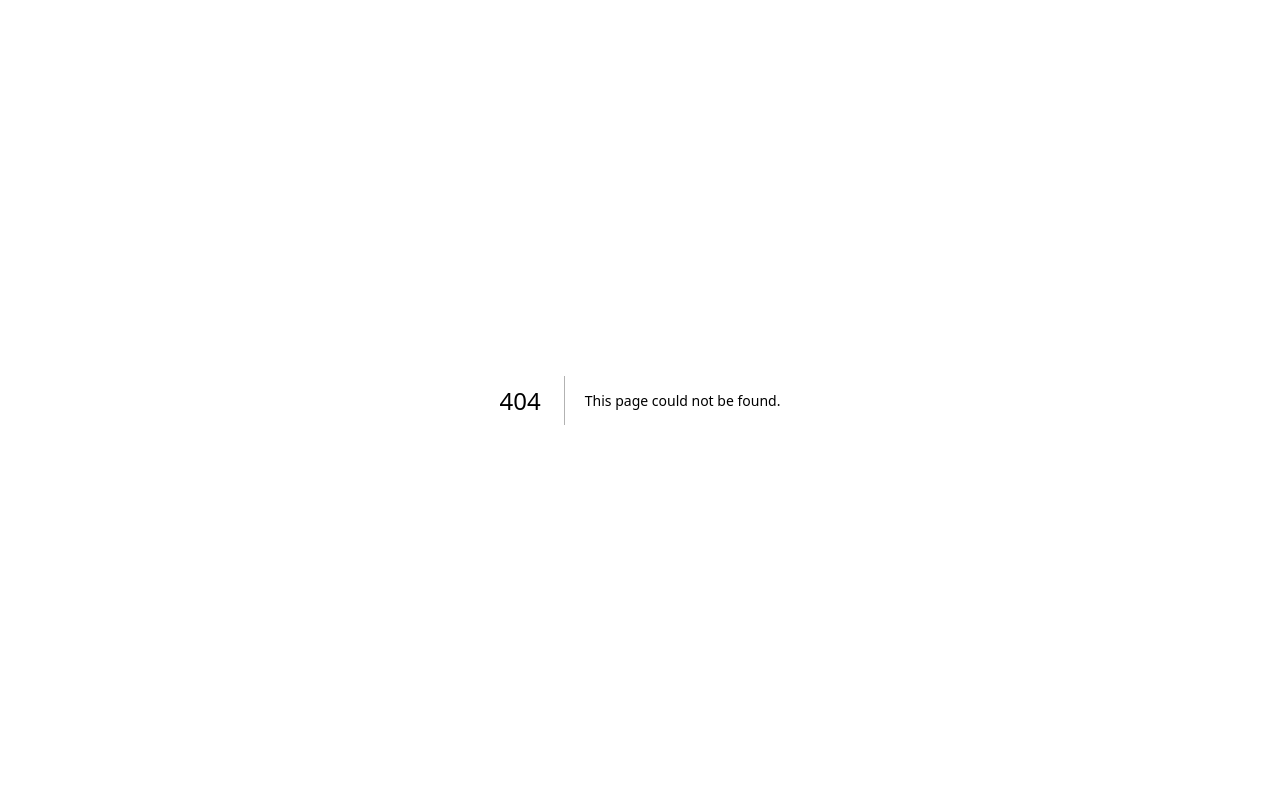
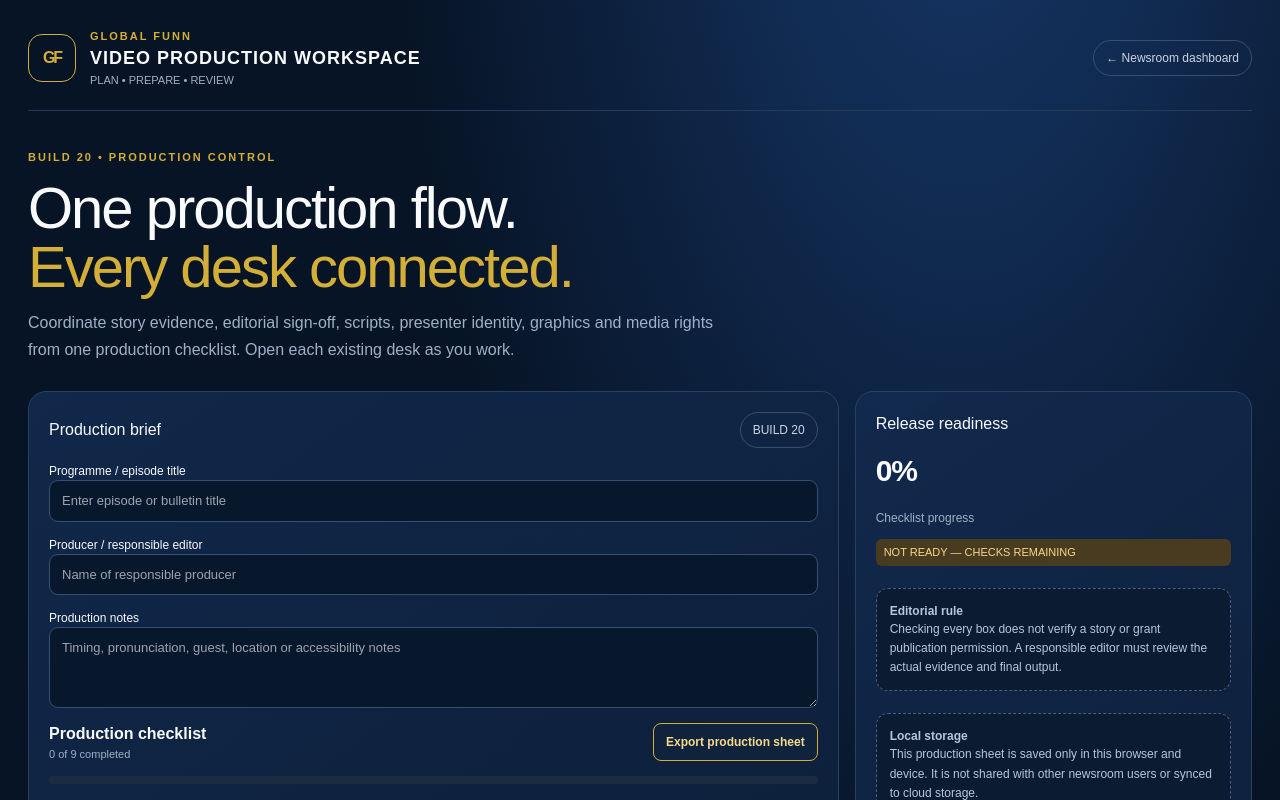
Before and after one commit to niteshkumar0326-web/global-funn-live-news, a Next.js app: page /production in a window 1280 px wide. Before the commit this address had no page. Shown: the top 800 px of the page. Built offline with nearby package versions, Linux system fonts and the light colour scheme.

Commit message:
Build 20: add unified video production route

```diff
--- /dev/null
+++ b/app/production/page.tsx
@@ -0,0 +1,7 @@
+import VideoProductionWorkspace from "@/components/VideoProductionWorkspace";
+export default function ProductionPage(){return <main className="shell">
+<header className="topbar"><div className="brand"><div className="mark">GF</div><div><div className="eyebrow">GLOBAL FUNN</div><div style={{fontSize:18,fontWeight:900,letterSpacing:1}}>VIDEO PRODUCTION WORKSPACE</div><div className="muted" style={{fontSize:11}}>PLAN • PREPARE • REVIEW</div></div></div><a className="pill" href="/">← Newsroom dashboard</a></header>
+<section className="hero"><div className="eyebrow">BUILD 20 • PRODUCTION CONTROL</div><h1>One production flow.<br/><span className="gold">Every desk connected.</span></h1><p className="muted" style={{maxWidth:700,lineHeight:1.7}}>Coordinate story evidence, editorial sign-off, scripts, presenter identity, graphics and media rights from one production checklist. Open each existing desk as you work.</p></section>
+<VideoProductionWorkspace/>
+<footer className="footer"><span>GLOBAL FUNN LIVE NEWS • VIDEO PRODUCTION</span><span>Human editorial approval remains mandatory</span></footer>
+</main>}
```
